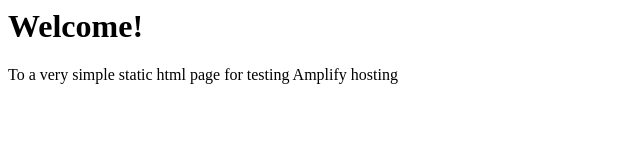
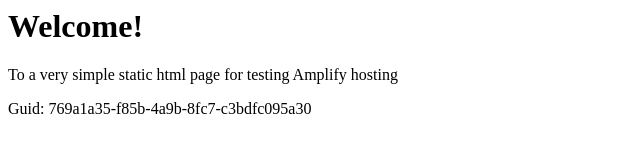
Before and after one commit to aws-aemilia-sin/Github-PR-Commit-Integration-Test-DoNotTouch-v1-preprod-ap-southeast-1, a website: page src/index.html in a window 1280 px wide. Shown: the whole page, without its empty margins (0-640 px from the left). Drawn offline with Linux system fonts and the light colour scheme.

Commit message:
commit from integ tests

```diff
--- a/src/index.html
+++ b/src/index.html
@@ -1,3 +1,5 @@
+
+
 <html lang="en">
 
 <head>
@@ -10,6 +12,6 @@
 <body>
     <h1>Welcome!</h1>
     <p>To a very simple static html page for testing Amplify hosting</p>
-</body>
+    <p>Guid: 769a1a35-f85b-4a9b-8fc7-c3bdfc095a30</p></body>
 
 </html>
```
